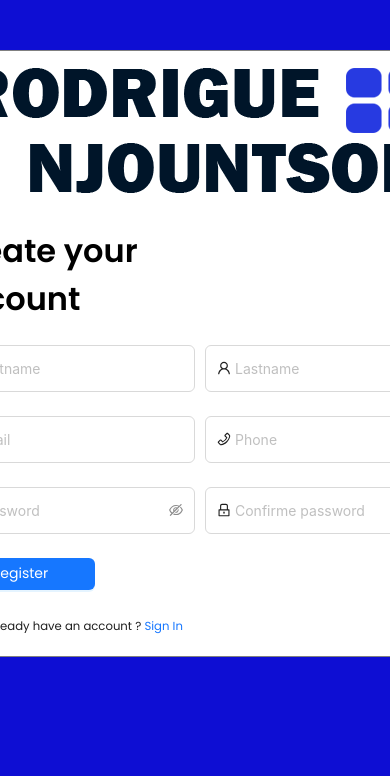
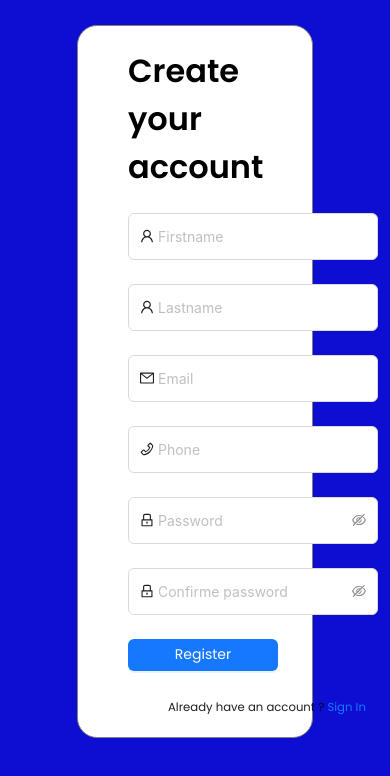
Before and after one commit to Rodrix237/admin-dashboard, a React (Vite) app: page /signup in a window 390 px wide. Shown: the top 776 px of the page. Built offline with nearby package versions, Linux system fonts and the light colour scheme; no server answers.

Commit message:
Responsive

```diff
--- a/src/pages/login/Login.css
+++ b/src/pages/login/Login.css
@@ -6,21 +6,6 @@
   height: 100vh;
   z-index: 1;
   background-color: rgb(14, 14, 211);
-}
-
-.container {
-  display: flex;
-  justify-content: center;
-  margin-top: 50px;
-}
-
-.container-form {
-  width: 600px;
-  height: 700;
-  border: solid 0.5px;
-  border-color: grey;
-  border-radius: 20px 0px 0px 20px;
-  background-color: white;
 }
 
 .form-login {
@@ -69,6 +54,21 @@ input {
   width: 600px;
 }
 
+.container {
+  display: flex;
+  justify-content: center;
+  margin-top: 50px;
+}
+
+.container-form {
+  width: 600px;
+  height: 700;
+  border: solid 0.5px;
+  border-color: grey;
+  border-radius: 20px 0px 0px 20px;
+  background-color: white;
+}
+
 .container-image {
   display: inline-block;
   width: 600px;
--- a/src/pages/login/Login.jsx
+++ b/src/pages/login/Login.jsx
@@ -12,6 +12,7 @@ const Login = () => {
   const url = base_url + "/user/login";
   const [email, setEmail] = useState("");
   const [password, setPassword] = useState("");
+  const [screenWidth, setScreenWidth] = useState(window.innerWidth);
 
   const navigate = useNavigate();
 
--- a/src/pages/signup/Signup.css
+++ b/src/pages/signup/Signup.css
@@ -65,8 +65,23 @@ input {
 
 .navigation {
   margin-left: 20;
-  margin-right: 200000px;
+  /*margin-right: 200000px;*/
   width: 600px;
+}
+
+.container {
+  display: flex;
+  justify-content: center;
+  margin-top: 50px;
+}
+
+.container-form {
+  width: 600px;
+  height: 700;
+  border: solid 0.5px;
+  border-color: grey;
+  border-radius: 20px 0px 0px 20px;
+  background-color: white;
 }
 
 .container-image {
@@ -77,3 +92,39 @@ input {
   background-image: url("../../assets/wallpaper.png");
   background-size: cover;
 }
+
+.row-form {
+  display: flex;
+}
+
+@media (width <= 1320px) {
+  .container-form {
+    border-radius: 20px;
+  }
+
+  .container-image {
+    display: none;
+  }
+}
+
+@media (width <= 650px) {
+  .container-form {
+    width: 60%;
+  }
+
+  .imageform {
+    display: none;
+  }
+
+  .row-form {
+    flex-direction: column;
+  }
+
+  .container {
+    margin-top: 25px;
+  }
+
+  .login-form-input {
+    width: 50%;
+  }
+}
--- a/src/pages/signup/Signup.jsx
+++ b/src/pages/signup/Signup.jsx
@@ -84,7 +84,7 @@ const Signup = () => {
               Create your <br /> account{" "}
             </h1>
             <Form onSubmit={handleSubmit}>
-              <div style={{ display: "flex" }}>
+              <div className="row-form">
                 <Form.Item
                   name={"firstname"}
                   rules={[
@@ -132,7 +132,7 @@ const Signup = () => {
                   />
                 </Form.Item>
               </div>
-              <div style={{ display: "flex" }}>
+              <div className="row-form">
                 <Form.Item
                   name={"email"}
                   rules={[
@@ -180,7 +180,7 @@ const Signup = () => {
                   />
                 </Form.Item>
               </div>
-              <div style={{ display: "flex" }}>
+              <div className="row-form">
                 <Form.Item
                   name={"password"}
                   rules={[
```
